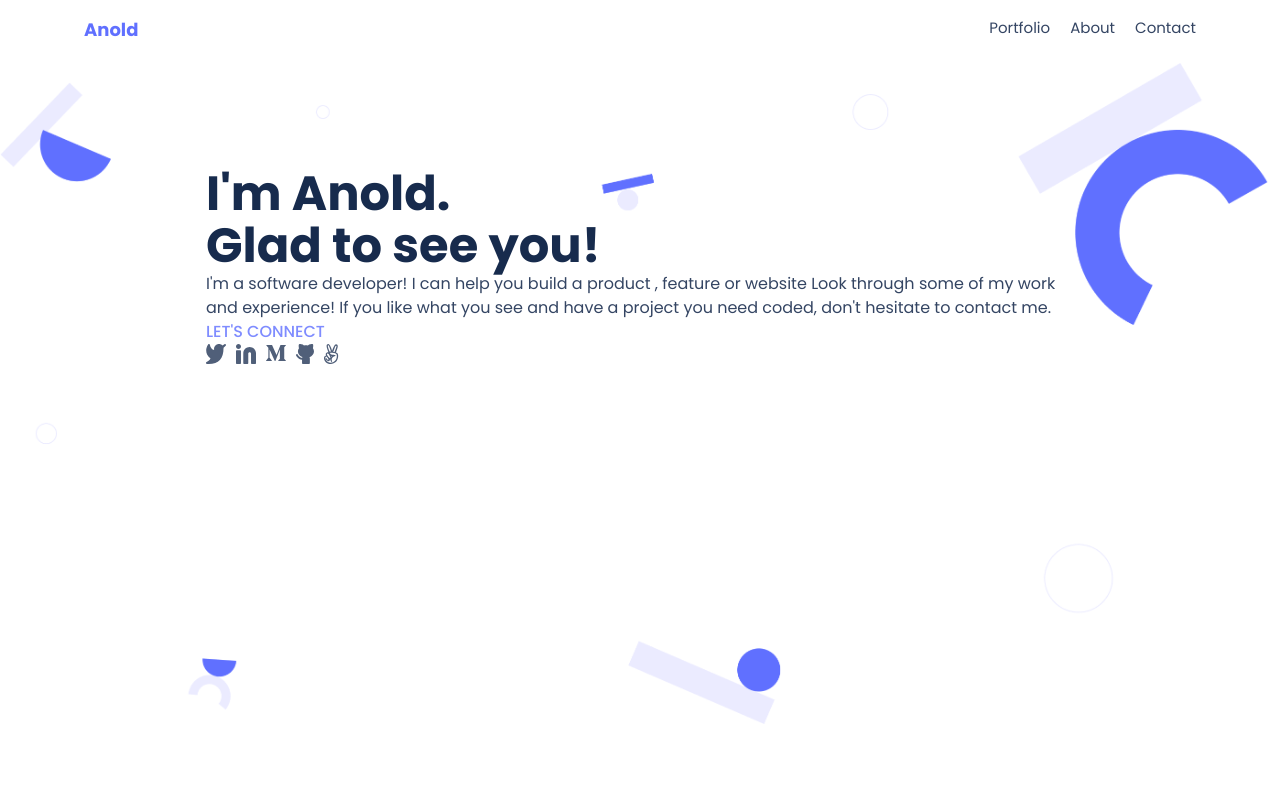
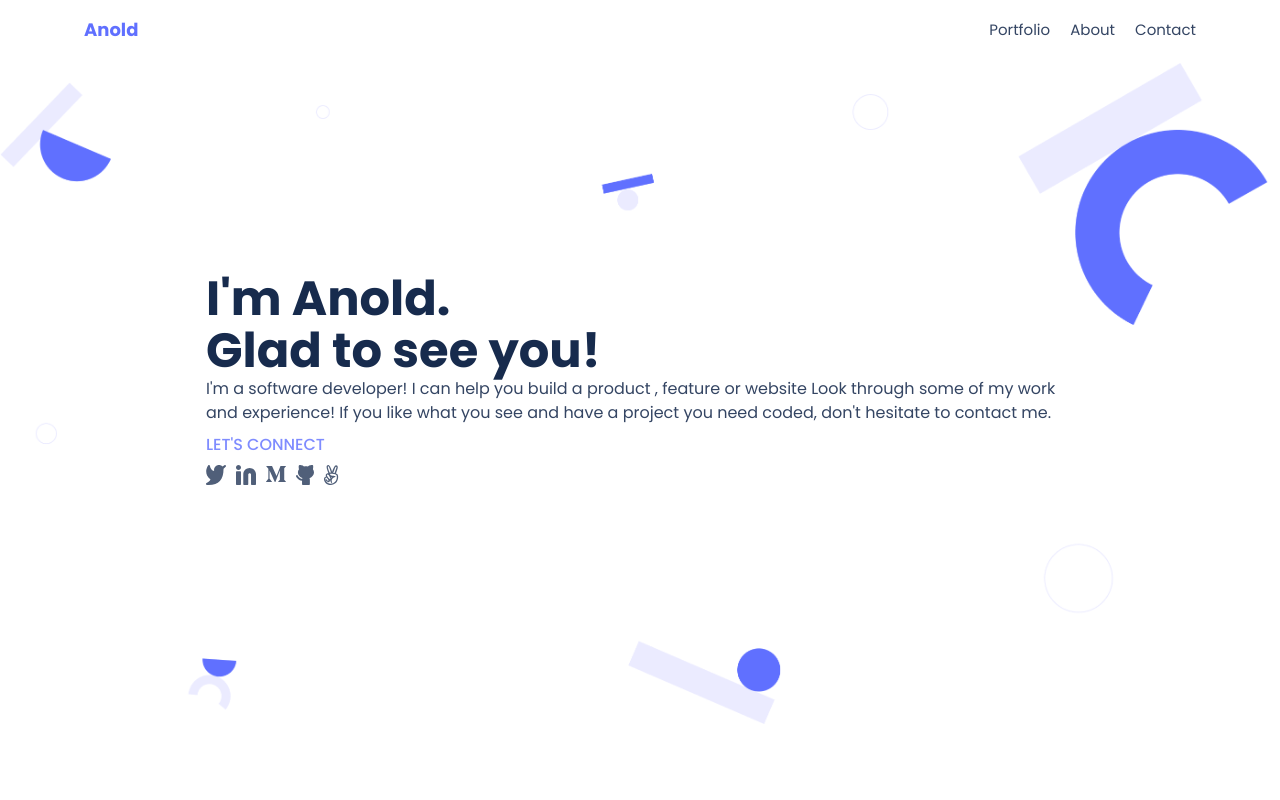
Before and after one commit to MPDADDY/my_portfolio, a website: page index.html in a window 1280 px wide. Shown: the top 800 px of the page. Drawn offline with Linux system fonts and the light colour scheme.

Commit message:
Center align the nave and adjust the the page to look similar to the figma design.

```diff
--- a/index.html
+++ b/index.html
@@ -48,7 +48,9 @@
                     work and experience! If you like what you see and have a project you need coded, don't hesitate to
                     contact me.</p>
                 <article class="social">
-                    <a href="#">LET'S CONNECT</a>
+                    <div class="padding_vertical">
+                      <a href="#">LET'S CONNECT</a>
+                    </div>
                     <ul class="social_icons">
                         <li>
                             <a href="#"><img src="images/twitter.svg" alt="twitter icon"></a>
--- a/styles.css
+++ b/styles.css
@@ -18,6 +18,10 @@
 
 html {
   font-size: 10px;
+}
+
+.padding_vertical {
+  padding: 0.8rem 0;
 }
 
 .desktop {
@@ -469,6 +473,7 @@ textarea {
 
   .header h1 {
     font-size: 4.8rem;
+    margin-top: 14rem;
   }
 
   .bars {
@@ -483,6 +488,7 @@ textarea {
   .desktop_menu {
     display: flex;
     flex-direction: row;
+    align-items: center;
     gap: 2rem;
   }
 
```
